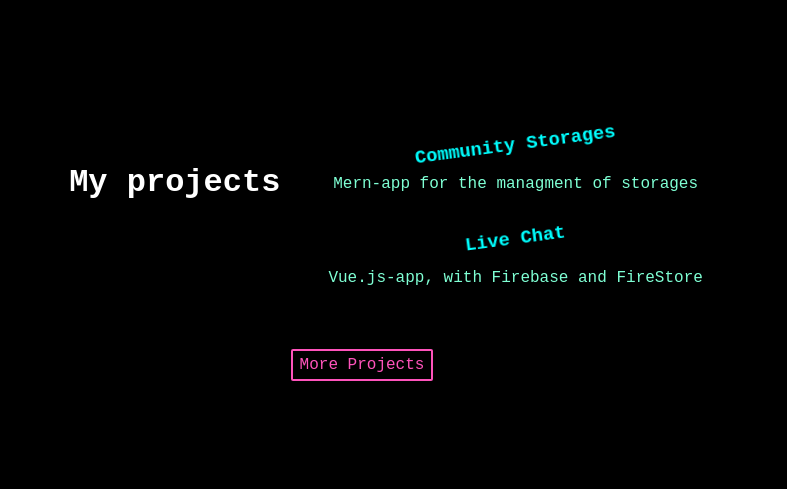
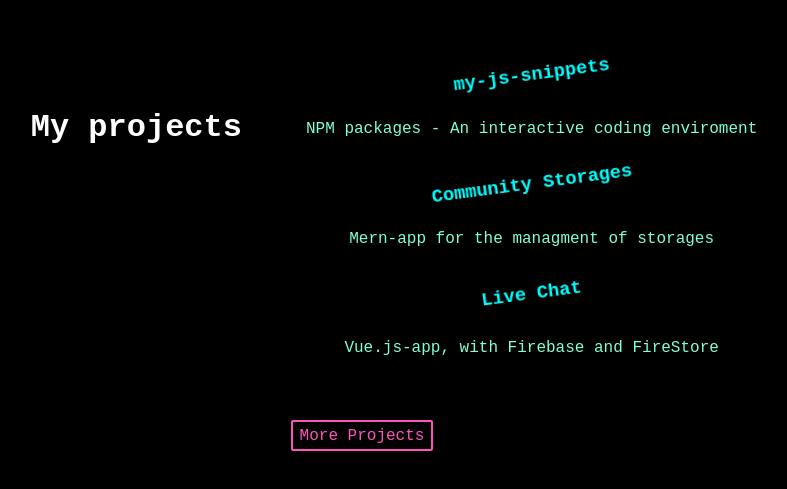
Before and after one commit to amabelleS/my-protfolio, a React (Create React App) app: page / in a window 1280 px wide. Shown: the part 1767-2256 px from the top of the page, without its empty margins (278-1065 px from the left). Built offline with nearby package versions, Linux system fonts and the light colour scheme.

Commit message:
home project edit - add my-js-snippets, styles

```diff
--- a/src/pages/Home.css
+++ b/src/pages/Home.css
@@ -183,19 +183,27 @@
 }
 
 .home_project h1 {
-  margin: 3rem;
+  margin: 4rem;
 }
 
 .home_projects_main {
   margin: 2.4rem;
   display: flex;
   justify-content: space-between;
+  align-items: flex-start;
 }
 
 .home_projects_main_list {
   display: flex;
   flex-direction: column;
-  justify-content: space-evenly;
+  /* justify-content: space-evenly; */
+  align-items: center;
+}
+.home_projects_main_list article {
+  display: flex;
+  flex-direction: column;
+  justify-content: space-between;
+  align-items: center;
 }
 
 .home_projects_main_list a {
--- a/src/pages/Home.js
+++ b/src/pages/Home.js
@@ -64,6 +64,12 @@
             <h1 className="home_projects_main_title">My projects</h1>
             <div className="home_projects_main_list">
               <article>
+                <a href="https://www.npmjs.com/package/my-js-snippets">
+                  <h3>my-js-snippets</h3>
+                </a>
+                <p>NPM packages - An interactive coding enviroment</p>
+              </article>
+              <article>
                 <a href="https://community-storages.web.app/">
                   <h3>Community Storages</h3>
                 </a>
```
